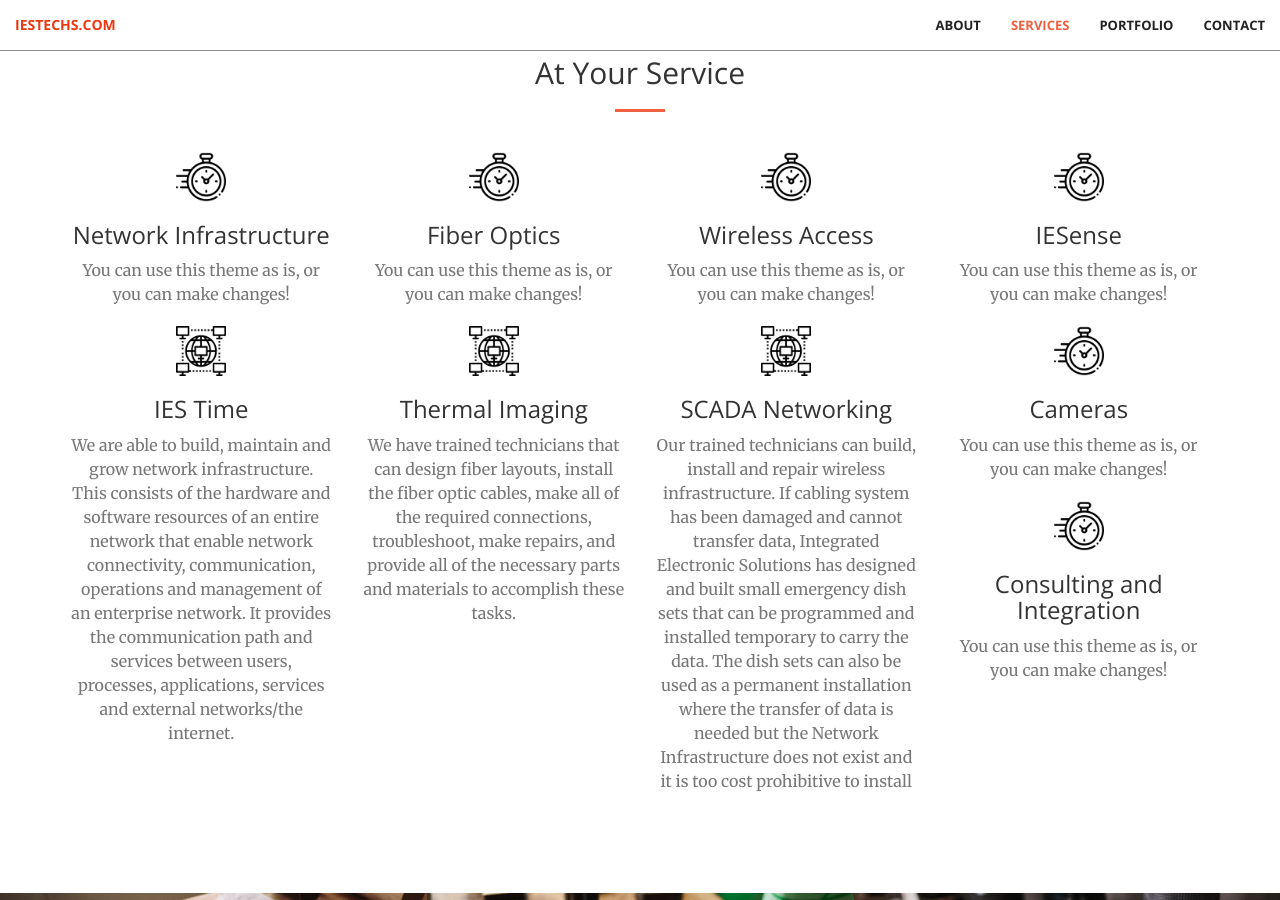
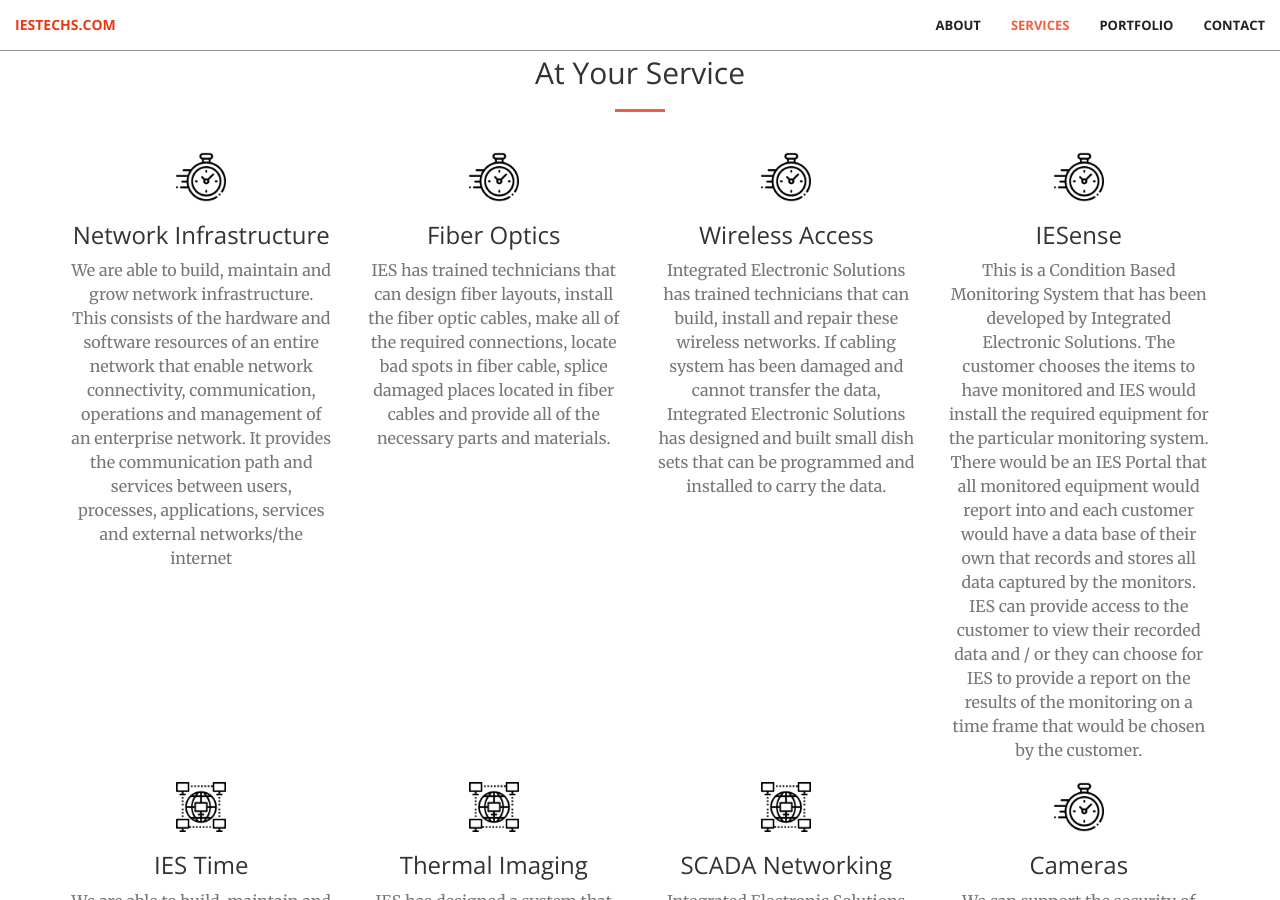
Before and after one commit to koelzerdev/koelzerdev.github.io, a Jekyll site: the page built from index.html, in a window 1280 px wide and 900 px high, scrolled down 1458 px. Built offline with Jekyll 4.4.1, drawn with Linux system fonts in a browser that asks for light colours; some of the changed text lies outside the part shown.

Commit message:
update services narratives

```diff
--- a/_includes/services.html
+++ b/_includes/services.html
@@ -21,7 +21,7 @@
                     <!-- <i class="fa fa-4x fa-paper-plane wow bounceIn text-primary" data-wow-delay=".1s"></i> -->
                     <img class="fa fa-4x fa-paper-plane wow bounceIn text-primary" data-wow-delay=".1s" src="img/clock.png" alt="clock" width="50" height="50">
                     <h3>Network Infrastructure</h3>
-                    <p class="text-muted">You can use this theme as is, or you can make changes!</p>
+                    <p class="text-muted">We are able to build, maintain and grow network infrastructure. This consists of the hardware and software resources of an entire network that enable network connectivity, communication, operations and management of an enterprise network. It provides the communication path and services between users, processes, applications, services and external networks/the internet</p>
                 </div>
             </div>
             <div class="col-lg-3 col-md-6 text-center">
@@ -29,7 +29,7 @@
                     <!-- <i class="fa fa-4x fa-paper-plane wow bounceIn text-primary" data-wow-delay=".1s"></i> -->
                     <img class="fa fa-4x fa-paper-plane wow bounceIn text-primary" data-wow-delay=".1s" src="img/clock.png" alt="clock" width="50" height="50">
                     <h3>Fiber Optics</h3>
-                    <p class="text-muted">You can use this theme as is, or you can make changes!</p>
+                    <p class="text-muted">IES has trained technicians that can design fiber layouts, install the fiber optic cables, make all of the required connections, locate bad spots in fiber cable, splice damaged places located in fiber cables and provide all of the necessary parts and materials.</p>
                 </div>
             </div>
             <div class="col-lg-3 col-md-6 text-center">
@@ -37,7 +37,7 @@
                     <!-- <i class="fa fa-4x fa-paper-plane wow bounceIn text-primary" data-wow-delay=".1s"></i> -->
                     <img class="fa fa-4x fa-paper-plane wow bounceIn text-primary" data-wow-delay=".1s" src="img/clock.png" alt="clock" width="50" height="50">
                     <h3>Wireless Access</h3>
-                    <p class="text-muted">You can use this theme as is, or you can make changes!</p>
+                    <p class="text-muted">Integrated Electronic Solutions has trained technicians that can build, install and repair these wireless networks. If cabling system has been damaged and cannot transfer the data, Integrated Electronic Solutions has designed and built small dish sets that can be programmed and installed to carry the data.</p>
                 </div>
             </div>
             <div class="col-lg-3 col-md-6 text-center">
@@ -45,7 +45,7 @@
                     <!-- <i class="fa fa-4x fa-paper-plane wow bounceIn text-primary" data-wow-delay=".1s"></i> -->
                     <img class="fa fa-4x fa-paper-plane wow bounceIn text-primary" data-wow-delay=".1s" src="img/clock.png" alt="clock" width="50" height="50">
                     <h3>IESense</h3>
-                    <p class="text-muted">You can use this theme as is, or you can make changes!</p>
+                    <p class="text-muted">This is a Condition Based Monitoring System that has been developed by Integrated Electronic Solutions. The customer chooses the items to have monitored and IES would install the required equipment for the particular monitoring system. There would be an IES Portal that all monitored equipment would report into and each customer would have a data base of their own that records and stores all data captured by the monitors. IES can provide access to the customer to view their recorded data and / or they can choose for IES to provide a report on the results of the monitoring on a time frame that would be chosen by the customer.</p>
                 </div>
             </div>
             <div class="col-lg-3 col-md-6 text-center">
@@ -61,7 +61,7 @@
                     <!-- <i class="fa fa-4x fa-paper-plane wow bounceIn text-primary" data-wow-delay=".1s"></i> -->
                     <img class="fa fa-4x fa-paper-plane wow bounceIn text-primary" data-wow-delay=".1s" src="img/Networkinfra.png" alt="clock" width="50" height="50">
                     <h3>Thermal Imaging</h3>
-                    <p class="text-muted">We have trained technicians that can design fiber layouts, install the fiber optic cables, make all of the required connections, troubleshoot, make repairs, and provide all of the necessary parts and materials to accomplish these tasks. </p>
+                    <p class="text-muted">IES has designed a system that can be placed anywhere that a customer would want them located and it has the ability to do facial recognition, scan for body temperature and then report into a data base. </p>
                 </div>
             </div>
             <div class="col-lg-3 col-md-6 text-center">
@@ -69,7 +69,7 @@
                     <!-- <i class="fa fa-4x fa-paper-plane wow bounceIn text-primary" data-wow-delay=".1s"></i> -->
                     <img class="fa fa-4x fa-paper-plane wow bounceIn text-primary" data-wow-delay=".1s" src="img/Networkinfra.png" alt="clock" width="50" height="50">
                     <h3>SCADA Networking</h3>
-                    <p class="text-muted">Our trained technicians can build, install and repair wireless infrastructure. If cabling system has been damaged and cannot transfer data, Integrated Electronic Solutions has designed and built small emergency dish sets that can be programmed and installed temporary to carry the data. The dish sets can also be used as a permanent installation where the transfer of data is needed but the Network Infrastructure does not exist and it is too cost prohibitive to install </p>
+                    <p class="text-muted">Integrated Electronic Solutions can build, support and maintain SCADA Networks.</p>
                 </div>
             </div>
             <div class="col-lg-3 col-md-6 text-center">
@@ -77,7 +77,7 @@
                     <!-- <i class="fa fa-4x fa-paper-plane wow bounceIn text-primary" data-wow-delay=".1s"></i> -->
                     <img class="fa fa-4x fa-paper-plane wow bounceIn text-primary" data-wow-delay=".1s" src="img/clock.png" alt="clock" width="50" height="50">
                     <h3>Cameras</h3>
-                    <p class="text-muted">You can use this theme as is, or you can make changes!</p>
+                    <p class="text-muted"> We can support the security of your building, property, equipment and materials with the installation of security cameras. We have the ability to put in any type of camera that is required to support your operation and environment.</p>
                 </div>
             </div>
             <div class="col-lg-3 col-md-6 text-center">
@@ -85,7 +85,6 @@
                     <!-- <i class="fa fa-4x fa-paper-plane wow bounceIn text-primary" data-wow-delay=".1s"></i> -->
                     <img class="fa fa-4x fa-paper-plane wow bounceIn text-primary" data-wow-delay=".1s" src="img/clock.png" alt="clock" width="50" height="50">
                     <h3>Consulting and Integration</h3>
-                    <p class="text-muted">You can use this theme as is, or you can make changes!</p>
                 </div>
             </div>
             <!-- <div class="col-lg-3 col-md-6 text-center">
```
